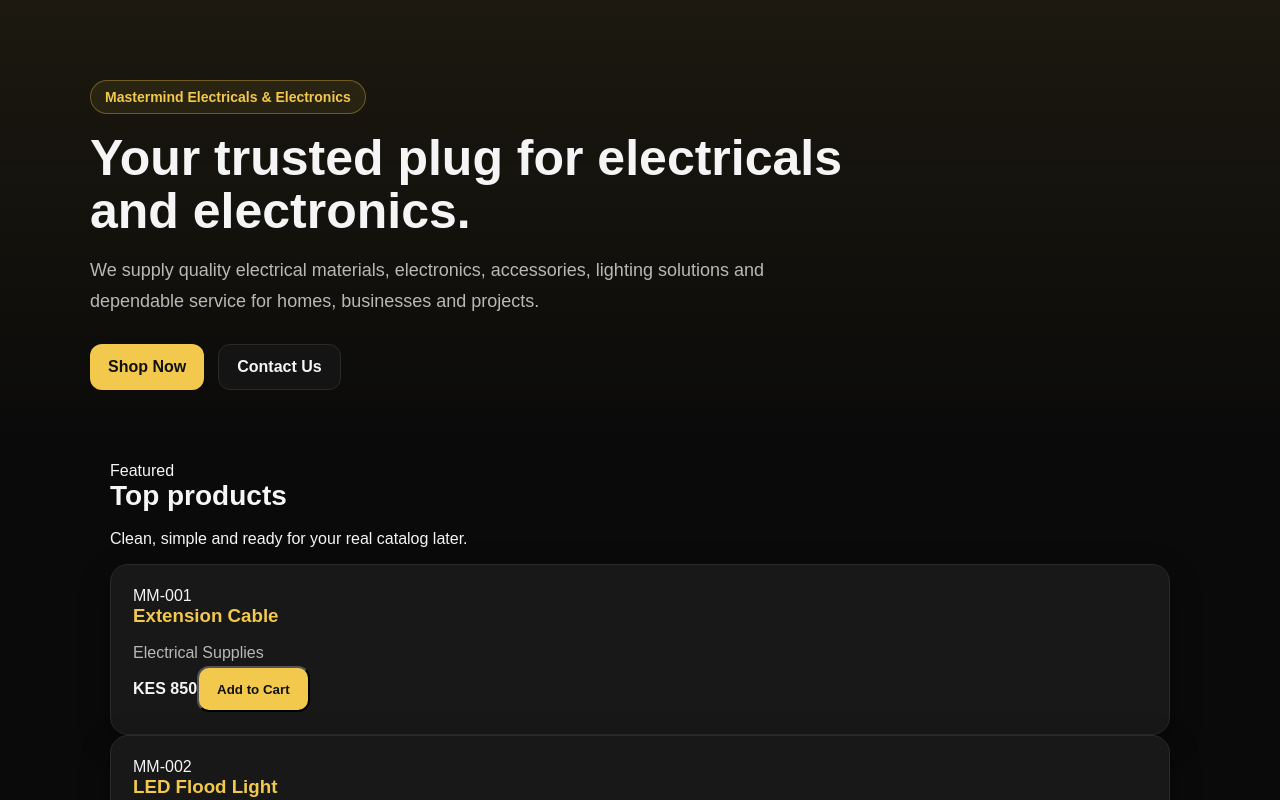
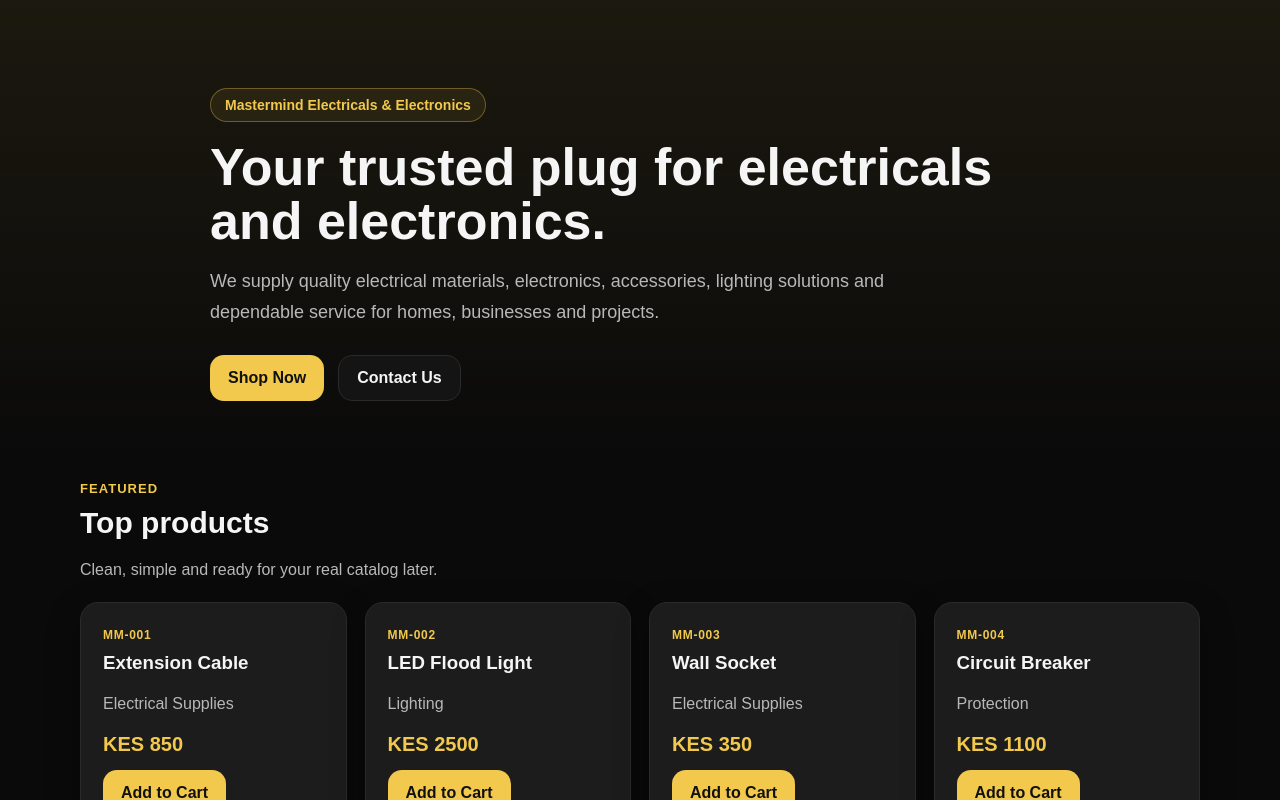
Before and after one commit to Masterkartel/mastermind-platform, a Next.js app in the folder apps/storefront/: page / in a window 1280 px wide. Shown: the top 800 px of the page. Built offline with nearby package versions, Linux system fonts and the light colour scheme.

Commit message:
Update globals.css

```diff
--- a/apps/storefront/src/app/globals.css
+++ b/apps/storefront/src/app/globals.css
@@ -1,13 +1,14 @@
 :root {
   --bg: #0a0a0a;
   --bg-soft: #141414;
-  --card: #181818;
+  --panel: #1c1c1c;
+  --panel-2: #181818;
   --line: #2a2a2a;
   --text: #f5f5f5;
   --muted: #b8b8b8;
   --yellow: #f2c94c;
-  --yellow-strong: #d4a017;
-  --shadow: 0 10px 30px rgba(0, 0, 0, 0.35);
+  --yellow-deep: #d4a017;
+  --shadow: 0 12px 32px rgba(0, 0, 0, 0.35);
 }
 
 * {
@@ -30,44 +31,57 @@ a {
   text-decoration: none;
 }
 
+button,
+input {
+  font: inherit;
+}
+
 .page {
   min-height: 100vh;
 }
 
+.container {
+  width: min(1120px, calc(100% - 32px));
+  margin: 0 auto;
+}
+
 .hero {
-  padding: 80px 20px 50px;
+  padding: 88px 0 56px;
   background:
     linear-gradient(to bottom, rgba(242, 201, 76, 0.08), rgba(0, 0, 0, 0)),
     var(--bg);
 }
 
 .hero__content {
-  max-width: 1100px;
-  margin: 0 auto;
+  max-width: 860px;
+}
+
+.badge,
+.eyebrow,
+.code {
+  display: inline-block;
+  font-weight: 700;
 }
 
 .badge {
-  display: inline-block;
   margin-bottom: 18px;
   padding: 8px 14px;
+  border-radius: 999px;
   border: 1px solid rgba(242, 201, 76, 0.35);
-  border-radius: 999px;
+  background: rgba(242, 201, 76, 0.08);
   color: var(--yellow);
-  background: rgba(242, 201, 76, 0.08);
   font-size: 14px;
-  font-weight: 700;
 }
 
 .hero h1 {
   margin: 0 0 18px;
-  max-width: 760px;
-  font-size: 50px;
-  line-height: 1.05;
+  font-size: 52px;
+  line-height: 1.04;
 }
 
 .hero p {
+  margin: 0 0 28px;
   max-width: 760px;
-  margin: 0 0 28px;
   color: var(--muted);
   font-size: 18px;
   line-height: 1.7;
@@ -85,18 +99,20 @@ a {
   justify-content: center;
   min-height: 46px;
   padding: 0 18px;
-  border-radius: 12px;
+  border-radius: 14px;
   font-weight: 700;
   transition: 0.2s ease;
+  cursor: pointer;
 }
 
 .btn--primary {
+  border: none;
   background: var(--yellow);
   color: #111;
 }
 
 .btn--primary:hover {
-  background: var(--yellow-strong);
+  background: var(--yellow-deep);
 }
 
 .btn--ghost {
@@ -111,64 +127,104 @@ a {
 }
 
 .section {
-  max-width: 1100px;
-  margin: 0 auto;
-  padding: 22px 20px 40px;
+  padding: 22px 0 42px;
 }
 
-.section h2 {
-  margin: 0 0 18px;
-  font-size: 28px;
+.section--alt {
+  background: linear-gradient(to bottom, rgba(255, 255, 255, 0.01), transparent);
 }
 
-.grid {
+.section-head {
+  margin-bottom: 18px;
+}
+
+.eyebrow {
+  margin-bottom: 10px;
+  color: var(--yellow);
+  font-size: 13px;
+  letter-spacing: 0.08em;
+  text-transform: uppercase;
+}
+
+.section-head h2 {
+  margin: 0 0 8px;
+  font-size: 30px;
+}
+
+.section-head p,
+.muted {
+  color: var(--muted);
+  line-height: 1.7;
+}
+
+.product-grid,
+.grid-three {
   display: grid;
+  gap: 18px;
+}
+
+.product-grid {
+  grid-template-columns: repeat(4, minmax(0, 1fr));
+}
+
+.grid-three {
   grid-template-columns: repeat(3, minmax(0, 1fr));
-  gap: 18px;
 }
 
 .card {
   padding: 22px;
   border: 1px solid var(--line);
   border-radius: 18px;
-  background: var(--card);
+  background: var(--panel);
   box-shadow: var(--shadow);
 }
 
 .card h3 {
-  margin: 0 0 12px;
-  color: var(--yellow);
+  margin: 0 0 10px;
 }
 
-.card p {
-  margin: 0;
-  color: var(--muted);
-  line-height: 1.7;
+.product-card strong {
+  display: block;
+  margin: 14px 0;
+  color: var(--yellow);
+  font-size: 20px;
 }
 
-@media (max-width: 900px) {
+.code {
+  margin-bottom: 10px;
+  color: var(--yellow);
+  font-size: 12px;
+  letter-spacing: 0.06em;
+}
+
+@media (max-width: 1100px) {
+  .product-grid {
+    grid-template-columns: repeat(2, minmax(0, 1fr));
+  }
+
+  .grid-three {
+    grid-template-columns: 1fr 1fr;
+  }
+}
+
+@media (max-width: 700px) {
   .hero {
-    padding-top: 64px;
+    padding-top: 68px;
   }
 
   .hero h1 {
-    font-size: 38px;
-  }
-
-  .grid {
-    grid-template-columns: 1fr;
-  }
-}
-
-@media (max-width: 520px) {
-  .hero h1 {
-    font-size: 31px;
+    font-size: 36px;
   }
 
   .hero p {
     font-size: 16px;
   }
 
+  .product-grid,
+  .grid-three {
+    grid-template-columns: 1fr;
+  }
+
   .btn {
     width: 100%;
   }
```
